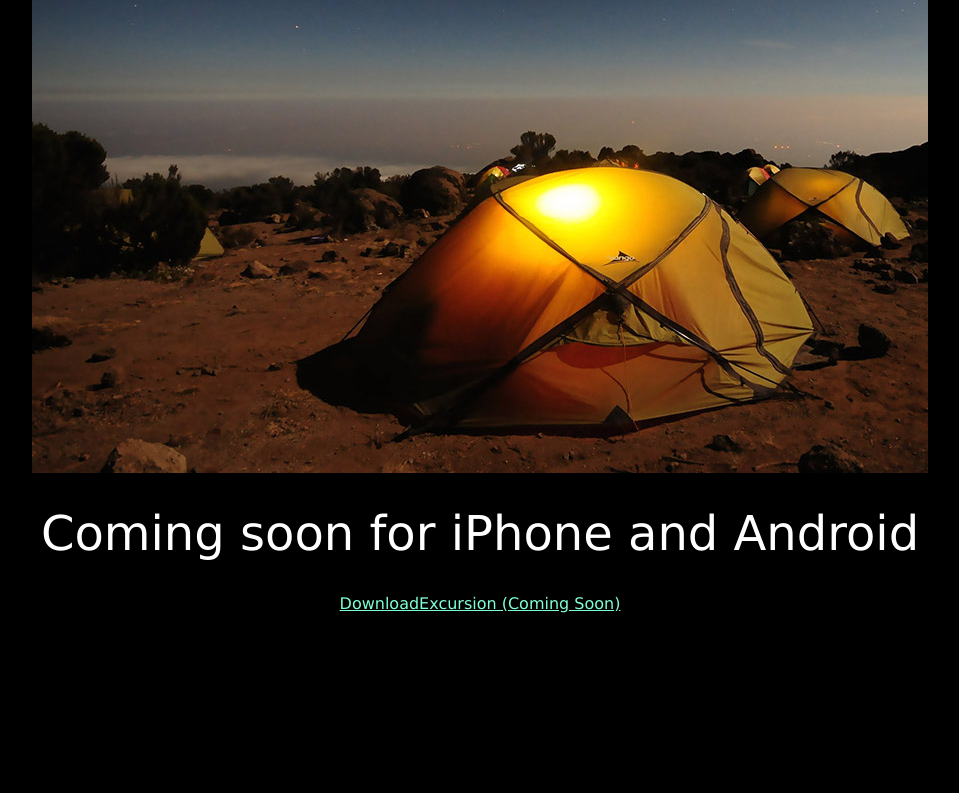
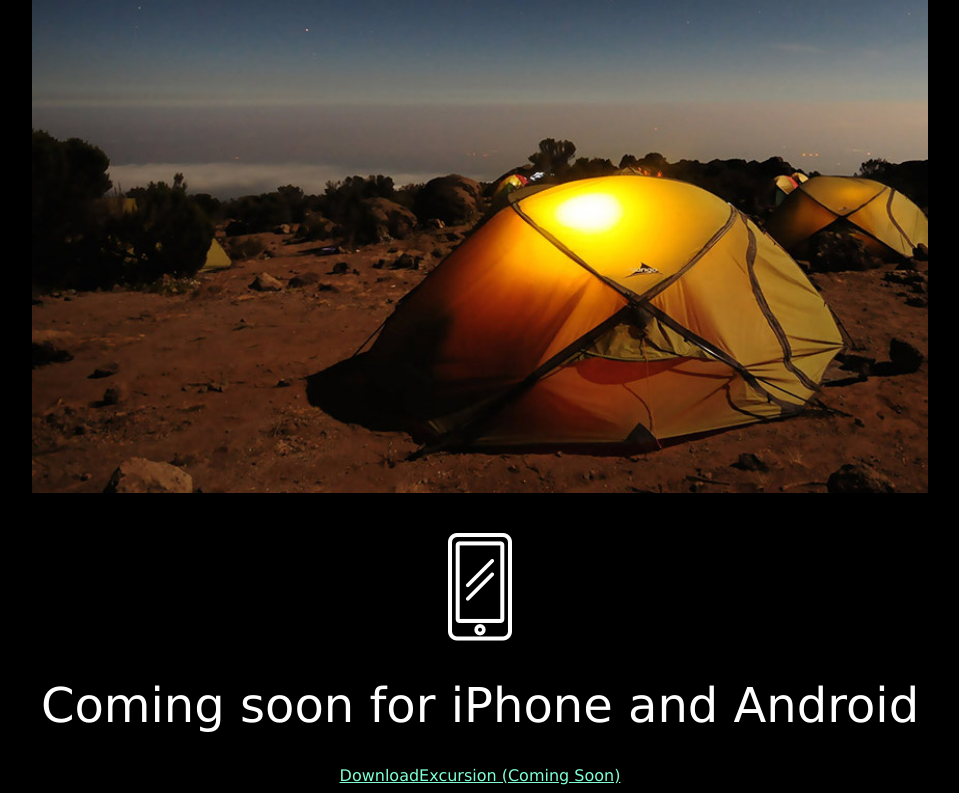
Before and after one commit to jd-sims/excursion, a plain HTML site: page index.html in a window 1280 px wide. Shown: the part 363-1156 px from the top of the page, without its empty margins (160-1119 px from the left). Before the commit the page ends 984 px from the top, so only its background shows below. Drawn offline with Linux system fonts and the light colour scheme.

```diff
--- a/index.html
+++ b/index.html
@@ -17,8 +17,7 @@
 
     <div class = "camp">
     </div>
-    <div class = "phone">
-   </div>
+      <img src="recourses/images/phone.png" alt="Graphic Phone"/>
 
   <h1>Coming soon for iPhone and Android</h1>
     <a href="">DownloadExcursion (Coming Soon)</a>
--- a/recourses/css/styles.css
+++ b/recourses/css/styles.css
@@ -38,17 +38,19 @@ p{
   width: 896px;
   margin-left: auto;
   margin-right: auto;
+  padding-bottom: 20px;
+  margin-bottom: 40px;
 }
-
+/*
 .phone {
-  background: url("../images/phone.png");
+  background: url("recourses/images/phone.png");
   background-size: cover;
   height: 108;
   width: 64;
   margin-left: auto;
   margin-right: auto;
 }
-
+*/
 .link {
   text-align: center;
   color: red;
```
